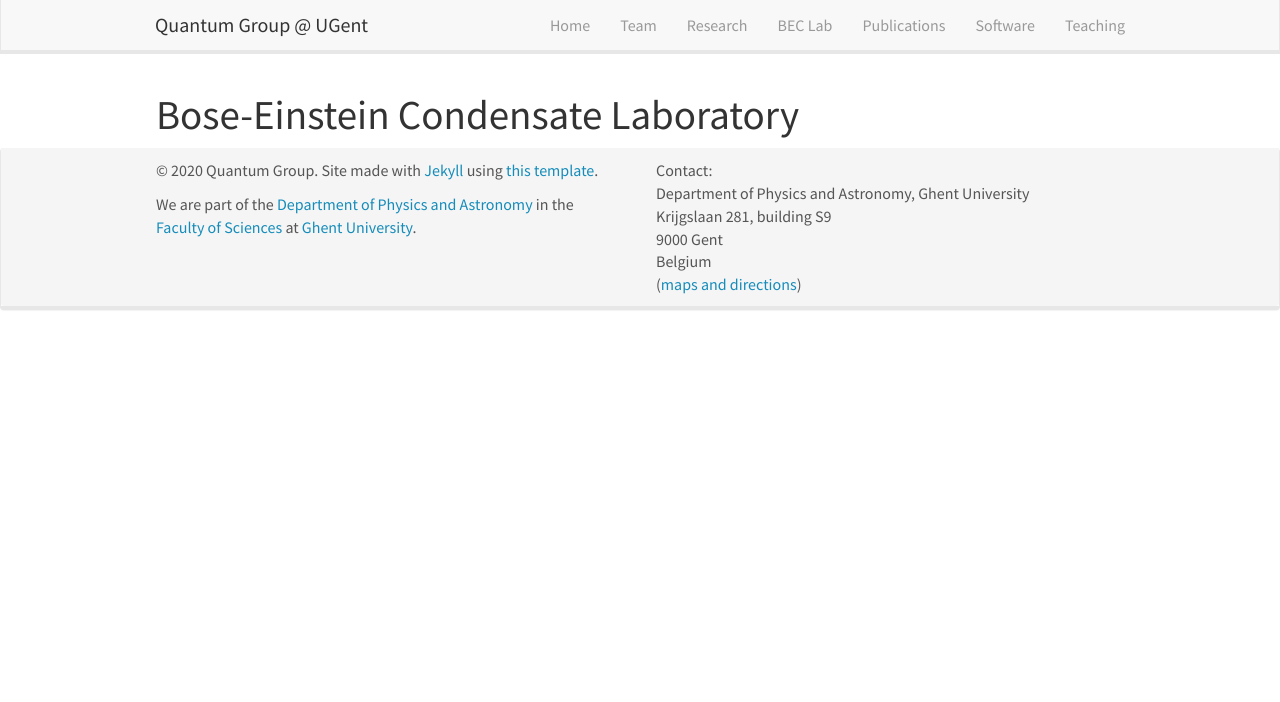
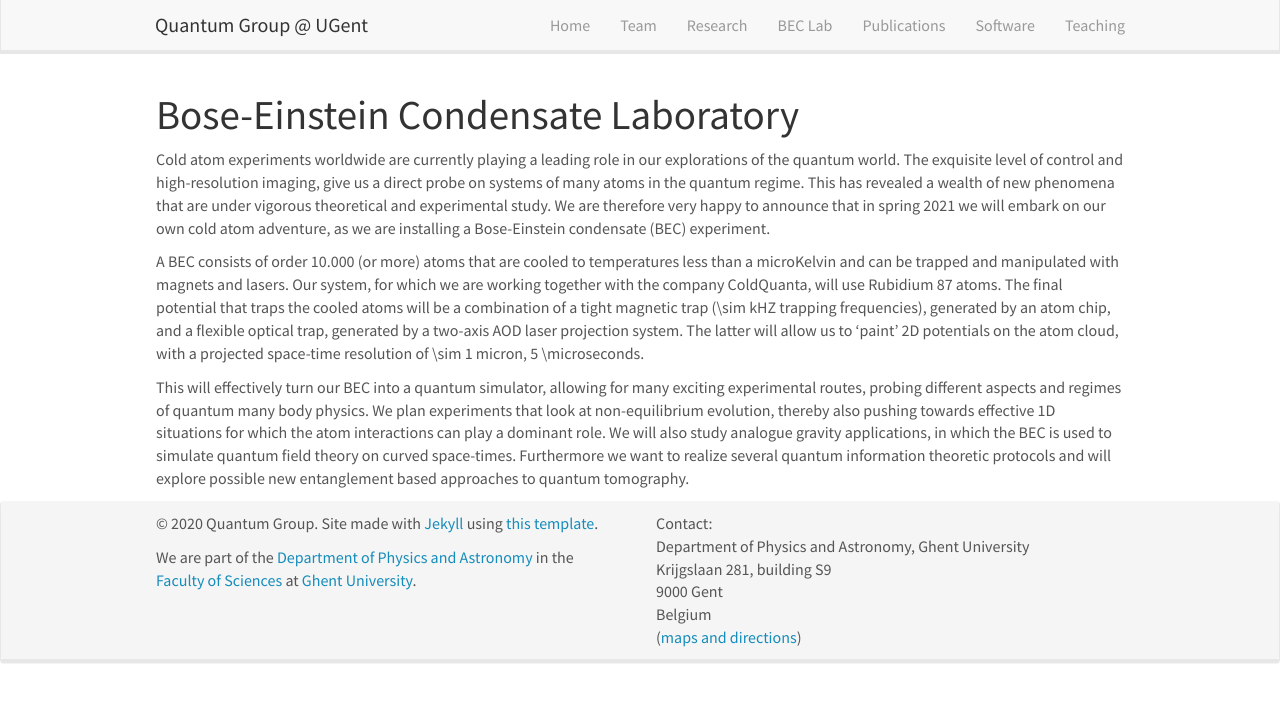
Before and after one commit to quantumghent/quantumghent.github.io, a Jekyll site: the page built from _pages/bec.md, in a window 1280 px wide. Shown: the top 702 px of the page. Built offline with Jekyll 4.4.1, drawn with Linux system fonts in a browser that asks for light colours; nearby versions of some CDN libraries.

Commit message:
Update bec.md

```diff
--- a/_pages/bec.md
+++ b/_pages/bec.md
@@ -7,3 +7,9 @@ permalink: /bec/
 ---
 
 # Bose-Einstein Condensate Laboratory
+
+Cold atom experiments worldwide are currently playing a leading role in our explorations of   the quantum world. The exquisite level of control and high-resolution imaging, give us a direct probe on systems of many atoms in the quantum regime. This has revealed a wealth of new phenomena that are under vigorous theoretical and experimental study. We are therefore very happy to announce that in spring 2021 we will embark on our own cold atom adventure, as we are installing a Bose-Einstein condensate (BEC) experiment.
+
+A BEC consists of order 10.000 (or more) atoms that are cooled to temperatures less than a microKelvin and can be trapped and manipulated with magnets and lasers. Our system, for which we are working together with the company ColdQuanta, will use Rubidium 87 atoms. The final potential that traps the cooled atoms will be a combination of a tight magnetic trap (\sim kHZ trapping frequencies), generated by an atom chip, and a flexible optical trap, generated by a two-axis AOD laser projection system. The latter will allow us to 'paint' 2D potentials on the atom cloud, with a projected space-time resolution of \sim 1 micron, 5 \microseconds.
+
+This will effectively turn our BEC into a quantum simulator, allowing for many exciting experimental routes, probing different aspects and regimes of quantum many body physics. We plan experiments that look at non-equilibrium evolution, thereby also pushing towards effective 1D situations for which the atom interactions can play a dominant role. We will also study analogue gravity applications, in which the BEC is used to simulate quantum field theory on curved space-times. Furthermore we want to realize several quantum information theoretic protocols and will explore possible new entanglement based approaches to quantum tomography.
```
